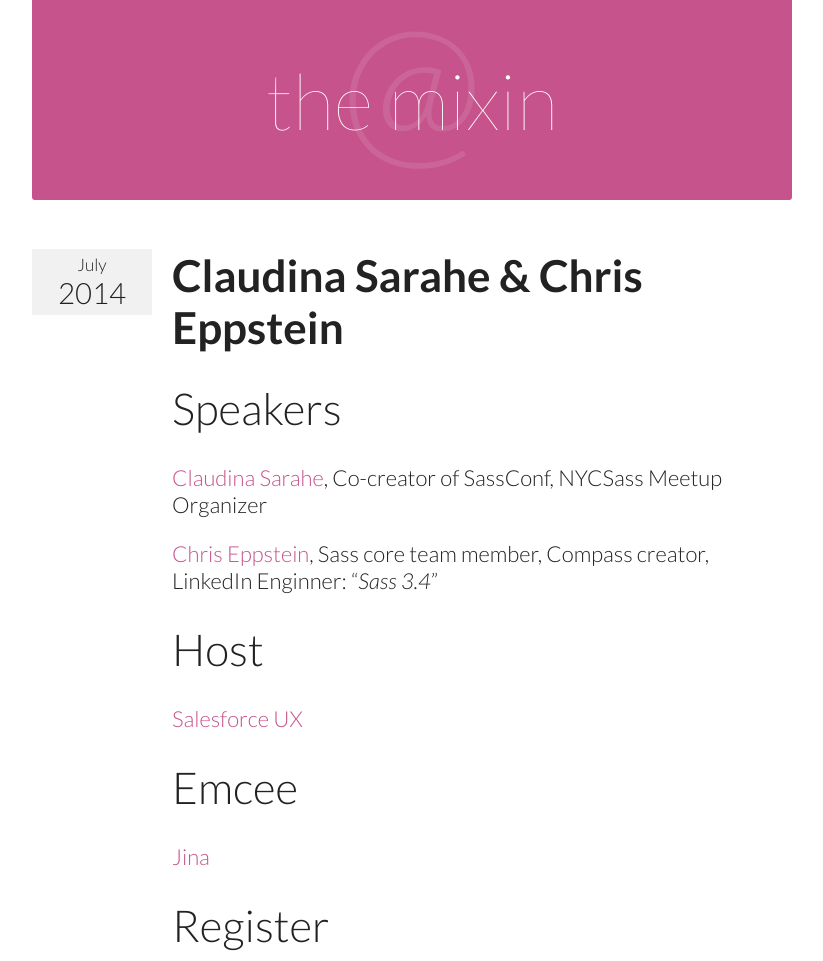
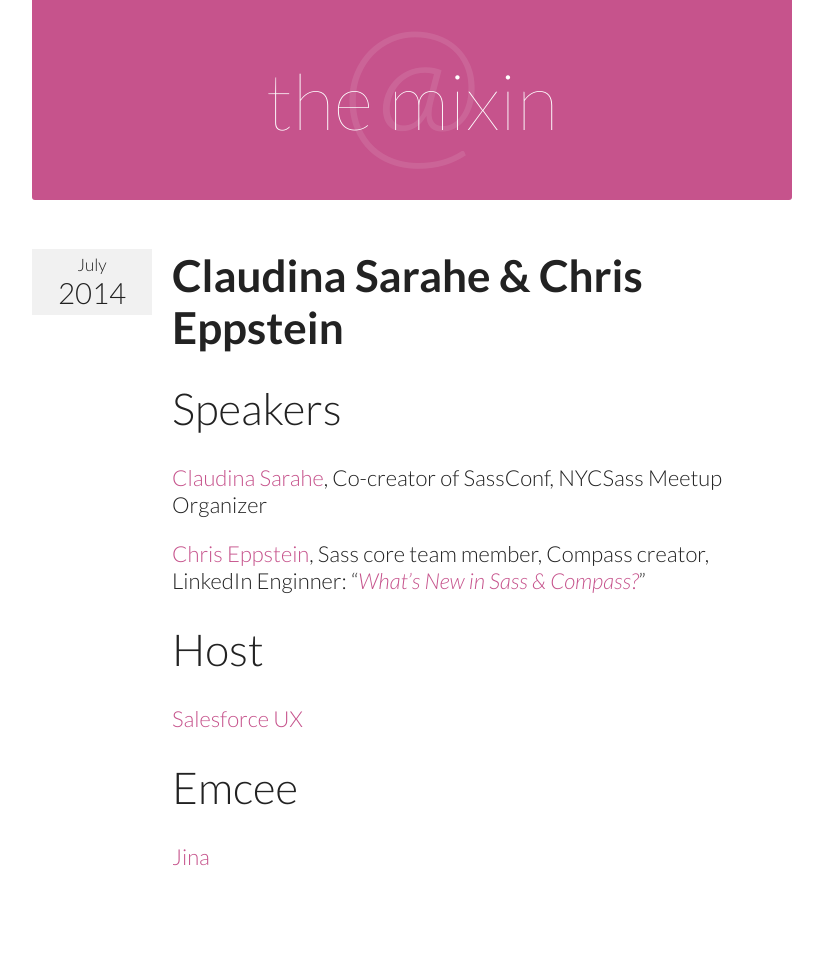
Before and after one commit to sushiandrobots/themixinsf.com, a Jekyll site: the page built from _posts/2014-07-23-claudina-sarahe-chris-eppstein.md, in a window 1280 px wide. Shown: the top 961 px of the page, without its empty margins (228-1051 px from the left). Built offline with Jekyll 4.4.1, drawn with Linux system fonts in a browser that asks for light colours; grey boxes are pictures that could not be loaded.

Commit message:
Add Chris's slides.

```diff
--- a/_posts/2014-07-23-claudina-sarahe-chris-eppstein.md
+++ b/_posts/2014-07-23-claudina-sarahe-chris-eppstein.md
@@ -14,7 +14,8 @@ on “Sass 3.4”"
 Organizer
 
 [Chris Eppstein](http://chriseppstein.github.io), Sass core team member,
-Compass creator, LinkedIn Enginner: “*Sass 3.4*”
+Compass creator, LinkedIn Enginner:
+“*[What&rsquo;s New in Sass & Compass?](http://sass-3-3-presentation.herokuapp.com)*”
 
 # Host
 
@@ -23,7 +24,3 @@ Compass creator, LinkedIn Enginner: “*Sass 3.4*”
 # Emcee
 
 [Jina](http://jina.me/)
-
-# Register
-
-<a href="https://www.eventbrite.com/e/the-mixin-sf-sass-meet-up-registration-12235216863?ref=ebtnebregn" target="_blank"><img src="https://www.eventbrite.com/custombutton?eid=12235216863" alt="Eventbrite - The Mixin: SF Sass Meet Up" /></a>
```
